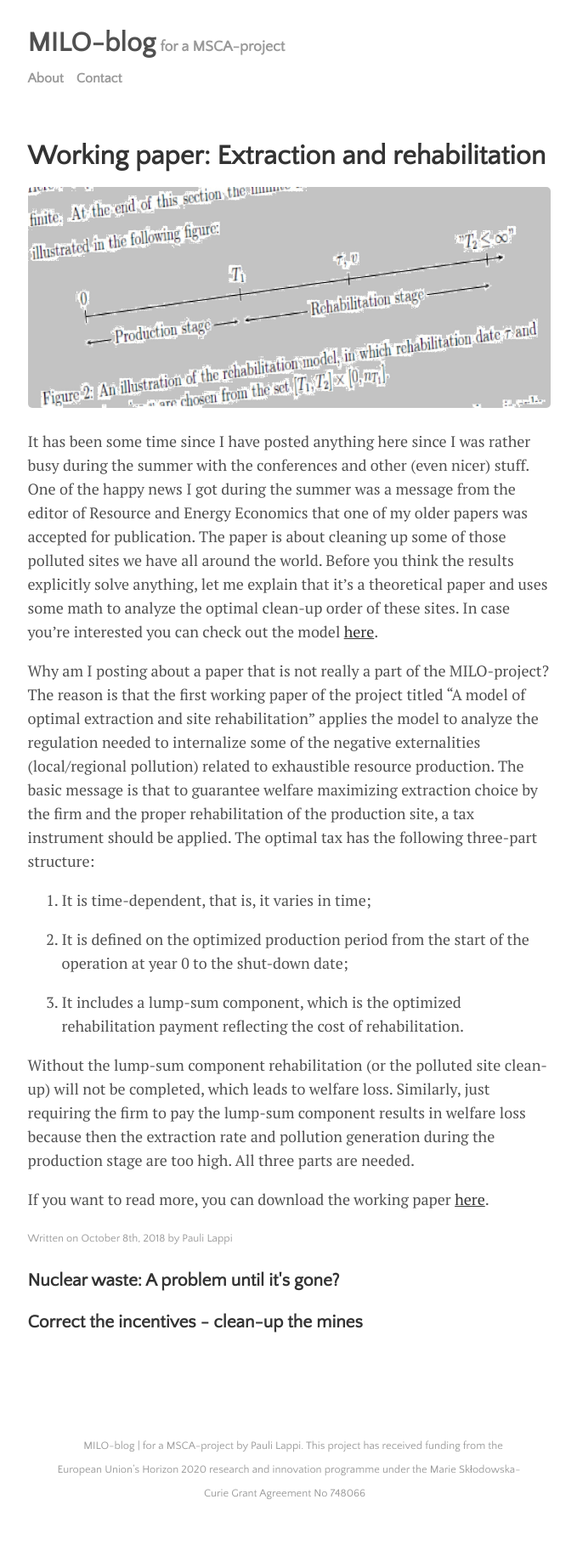
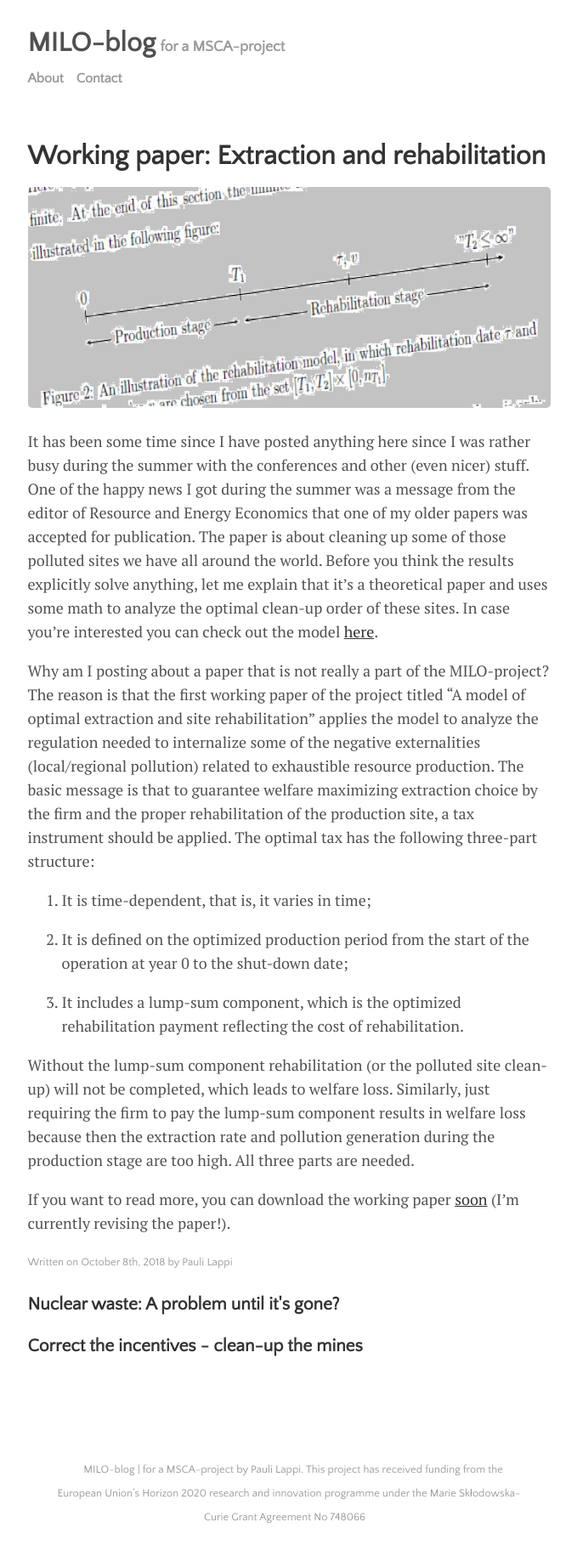
Before and after one commit to plappi/Milo, a Jekyll site: the page built from _posts/2018-10-8-rehab-working-paper.md, in a window 1280 px wide. Shown: the whole page at 85% size, without its empty margins (300-979 px from the left). Built offline with Jekyll 4.4.1, drawn with Linux system fonts in a browser that asks for light colours; nearby versions of some CDN libraries; before the commit the page ends 1803 px from its top, so only the background shows below that.

Commit message:
Update _posts/2018-10-8-rehab-working-paper.md

```diff
--- a/_posts/2018-10-8-rehab-working-paper.md
+++ b/_posts/2018-10-8-rehab-working-paper.md
@@ -25,4 +25,4 @@ a tax instrument should be applied. The optimal tax has the following three-part
 Without the lump-sum component rehabilitation (or the polluted site clean-up) will not be completed, which leads to welfare loss. Similarly, just requiring the firm to pay the lump-sum component results in welfare loss
 because then the extraction rate and pollution generation during the production stage are too high. All three parts are needed.
 
-If you want to read more, you can download the working paper [here](https://plappi.github.io/Milo/assets/rehab-wp-Lappi-2018.pdf).
+If you want to read more, you can download the working paper [soon](https://plappi.github.io/Milo/assets/rehab-wp-Lappi-2018.pdf) (I'm currently revising the paper!).
```
